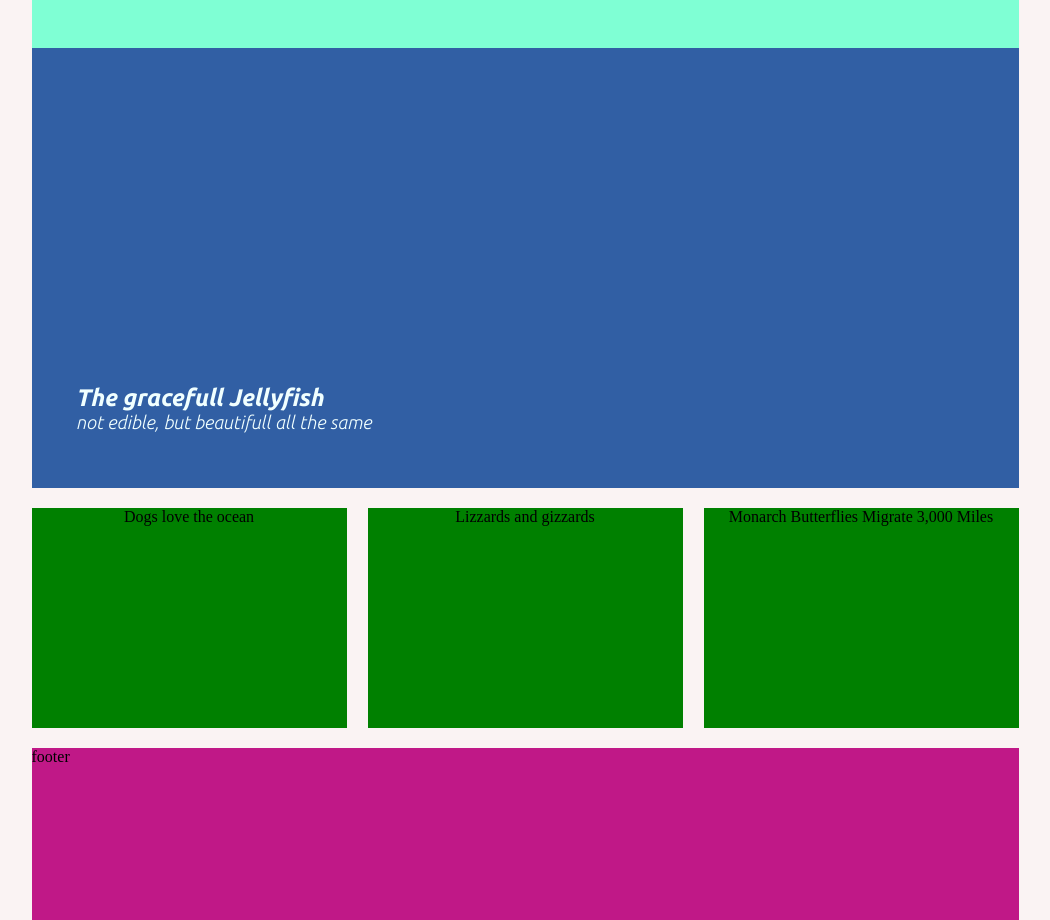
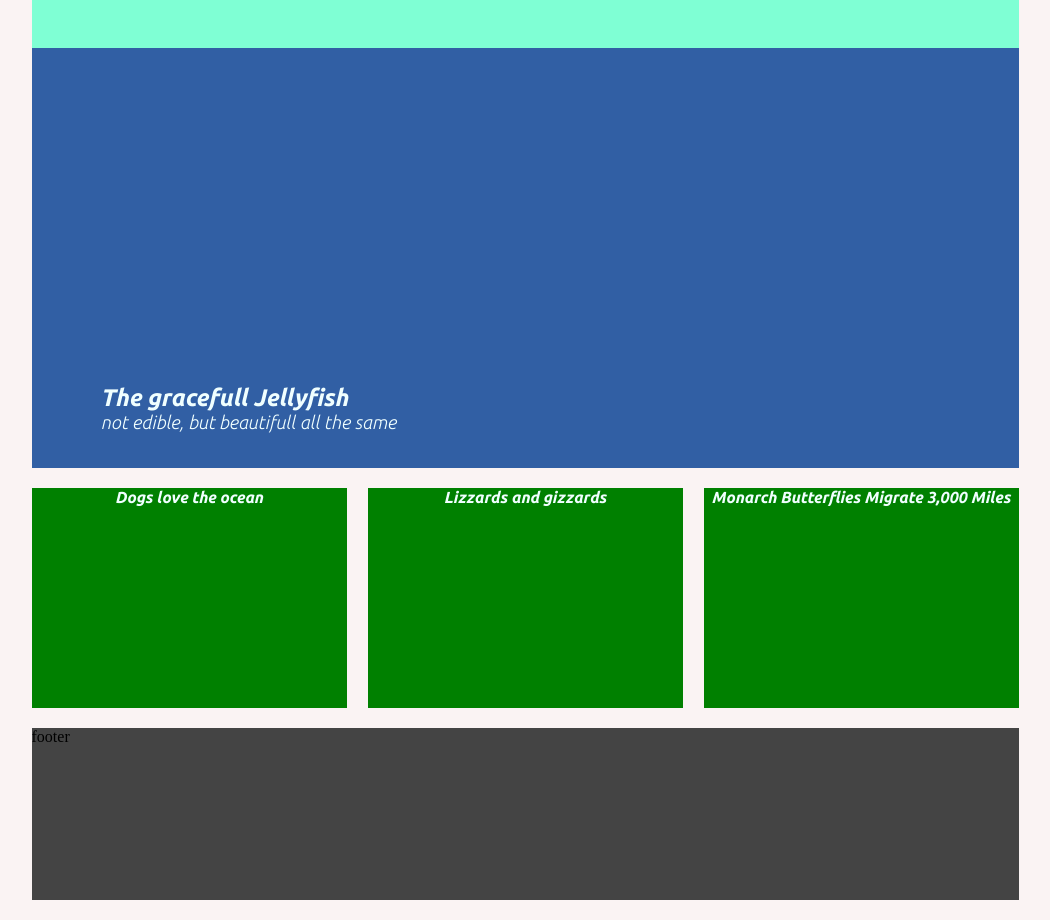
Before and after one commit to Liisagrant/layout-lisa-grant, a plain HTML site: page index.html in a window 1280 px wide. Shown: the whole page, without its empty margins (115-1165 px from the left). Drawn offline with Linux system fonts and the light colour scheme.

Commit message:
fixed text

```diff
--- a/css/styles.css
+++ b/css/styles.css
@@ -27,19 +27,21 @@ body {
 .hb-text {
   position: relative;
   top: 80%;
-  left: 15%;
+  left: 7%;
 }
 
 .hero-banner {
-  display: inline-flex;
+  display: block;
   background-color: rgba(49, 95, 164, 1);
   height: 420px;
+  width: 100%;
   margin-bottom: 20px;
 }
 
 h1 {
   font-family: "Ubuntu", sans-serif;
   color: azure;
+  width: 425px;
   padding: 0%;
   margin: 0;
 }
@@ -53,22 +55,31 @@ h3 {
 }
 
 .container {
+  position: relative;
   display: flex;
   flex-direction: column;
 }
 
+h4 {
+  color: azure;
+  font-family: "Ubuntu", sans-serif;
+  font-weight: bold;
+  color: azure;
+  padding: 0;
+  margin: 0;
+}
+
 .column {
-  display: table-column;
   background-color: green;
-  width: 448px;
+  width: 428px;
   height: 220px;
   margin-bottom: 20px;
   justify-content: space-around;
 }
 
 .footer {
-  background-color: rgba(192, 24, 135, 1);
-  display: flex;
+  background-color: rgba(68, 68, 68, 1);
+  display: block;
   width: 100%;
   height: 172px;
 }
--- a/index.html
+++ b/index.html
@@ -21,9 +21,9 @@
       </div></section>
 
 <section class="container">
-    <div class="column"> <div class="text1"> Dogs love the ocean</div></div>
-    <div class="column"><div class="text2"> Lizzards and gizzards</div></div>
-    <div class="column"> <div class="text3"> Monarch Butterflies Migrate 3,000 Miles</div></div>
+    <div class="column"><div class="text"><h4>Dogs love the ocean</h4></div></div>
+    <div class="column"><div class="text"><h4>Lizzards and gizzards</h4></div></div>
+    <div class="column"><div class="text"><h4>Monarch Butterflies Migrate 3,000 Miles</h4></div></div>
 </section>
 
   <footer class="footer"> footer
```
